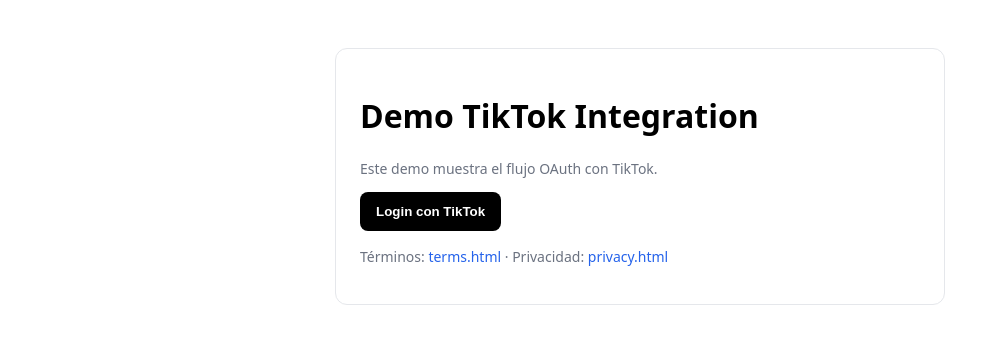
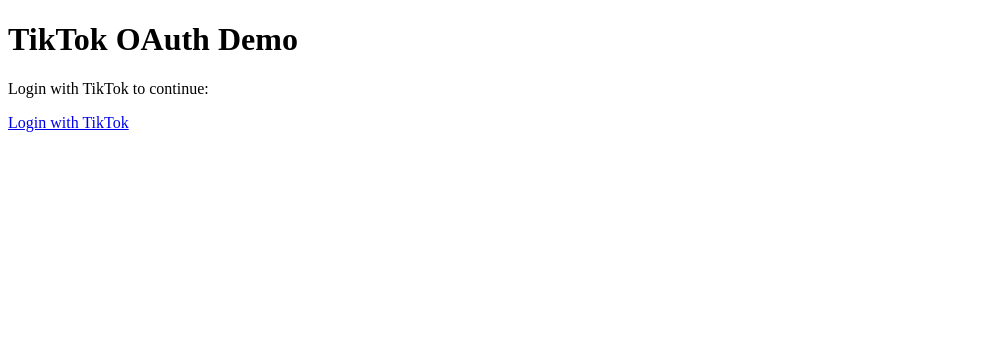
Before and after one commit to alexpizarro3/tiktok-veo3-auto-pipeline, a plain HTML site: page index.html in a window 1280 px wide. Shown: the whole page, without its empty margins (0-1000 px from the left). Drawn offline with Linux system fonts and the light colour scheme.

Commit message:
Update index.html

```diff
--- a/index.html
+++ b/index.html
@@ -1,48 +1,28 @@
 <!DOCTYPE html>
-<html lang="es">
+<html lang="en">
 <head>
-  <meta charset="UTF-8" />
-  <title>TikTok Demo App</title>
-  <meta name="viewport" content="width=device-width, initial-scale=1" />
-  <style>
-    body { font-family: system-ui, Arial; padding: 40px; }
-    .card { max-width: 560px; margin: auto; padding: 24px; border: 1px solid #e5e7eb; border-radius: 12px; }
-    button { padding: 12px 16px; border: 0; border-radius: 8px; cursor: pointer; background:#000; color:#fff; font-weight:600; }
-    .muted { color:#6b7280; font-size:14px; }
-    a { color:#2563eb; text-decoration:none; }
-  </style>
+  <meta charset="UTF-8">
+  <title>TikTok OAuth Demo</title>
 </head>
 <body>
-  <div class="card">
-    <h1>Demo TikTok Integration</h1>
-    <p class="muted">Este demo muestra el flujo OAuth con TikTok.</p>
+  <h1>TikTok OAuth Demo</h1>
+  <p>Login with TikTok to continue:</p>
 
-    <button onclick="loginWithTikTok()">Login con TikTok</button>
-
-    <p class="muted" style="margin-top:16px;">
-      Términos: <a href="./terms.html" target="_blank">terms.html</a> ·
-      Privacidad: <a href="./privacy.html" target="_blank">privacy.html</a>
-    </p>
-  </div>
+  <a id="loginBtn" href="#">Login with TikTok</a>
 
   <script>
-    function loginWithTikTok() {
-      const clientKey = "aw5wm83mevnfztsk"; // <-- tu client_key
-      const redirectUri = encodeURIComponent("https://alexpizarro3.github.io/tiktok-veo3-auto-pipeline/callback.html");
+    const clientKey = "aw5wm83mevnfztsk"; // tu client_key real
+    const redirectUri = "https://alexpizarro3.github.io/tiktok-veo3-auto-pipeline/callback.html";
+    const scope = "user.info.basic,video.upload,video.publish";
+    const responseType = "code";
 
-      // Scopes (tienes Login Kit y Content Posting)
-      const scope = encodeURIComponent("user.info.basic,video.upload,video.publish");
-
-      const url =
-        "https://www.tiktok.com/v2/auth/authorize/?" +
-        "client_key=" + clientKey +
-        "&response_type=code" +
-        "&scope=" + scope +
-        "&redirect_uri=" + redirectUri +
-        "&state=xyz";
-
-      window.location.href = url;
-    }
+    document.getElementById("loginBtn").href =
+      `https://www.tiktok.com/v2/auth/authorize/` +
+      `?client_key=${clientKey}` +
+      `&scope=${encodeURIComponent(scope)}` +
+      `&response_type=${responseType}` +
+      `&redirect_uri=${encodeURIComponent(redirectUri)}` +
+      `&state=demo123`;
   </script>
 </body>
 </html>
```
